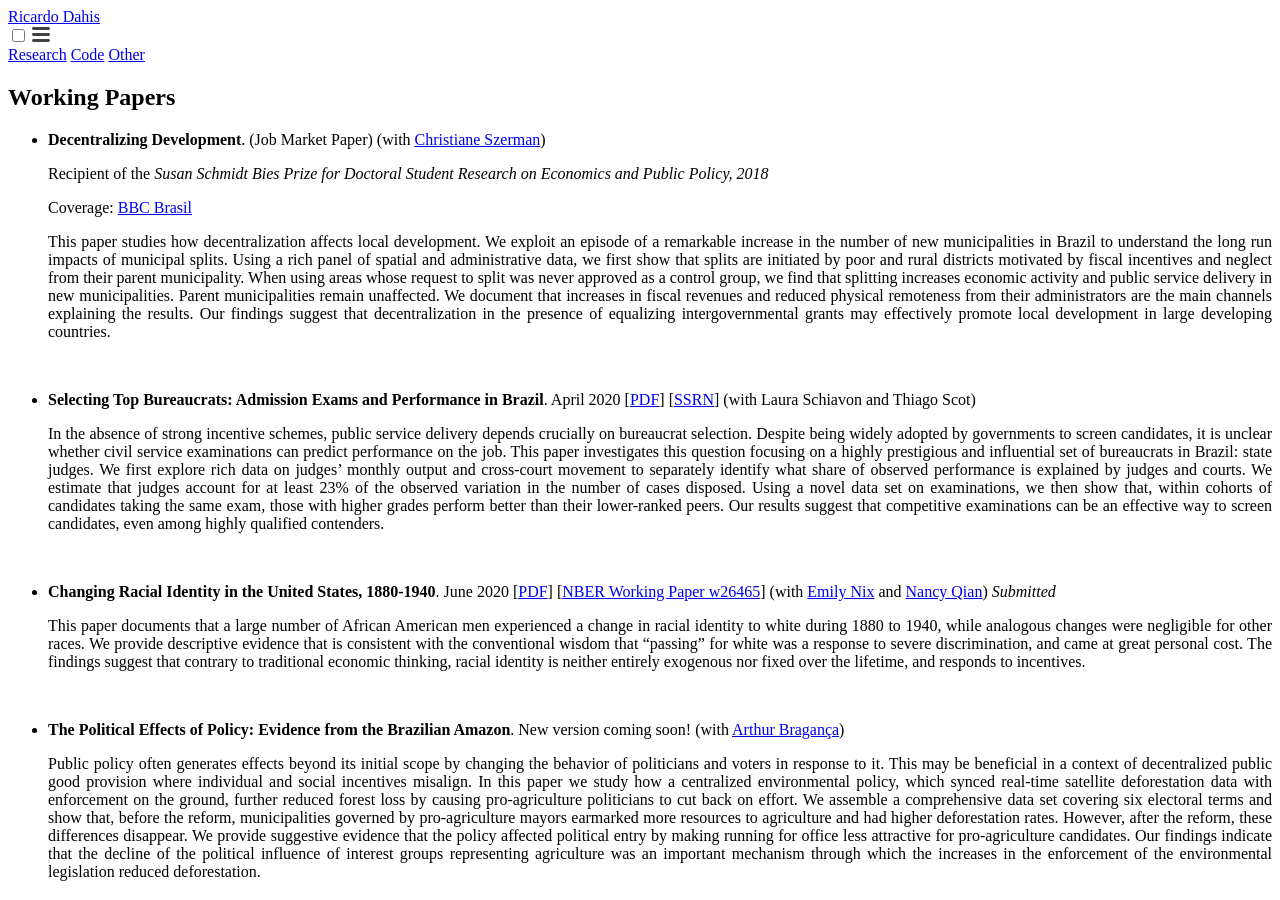
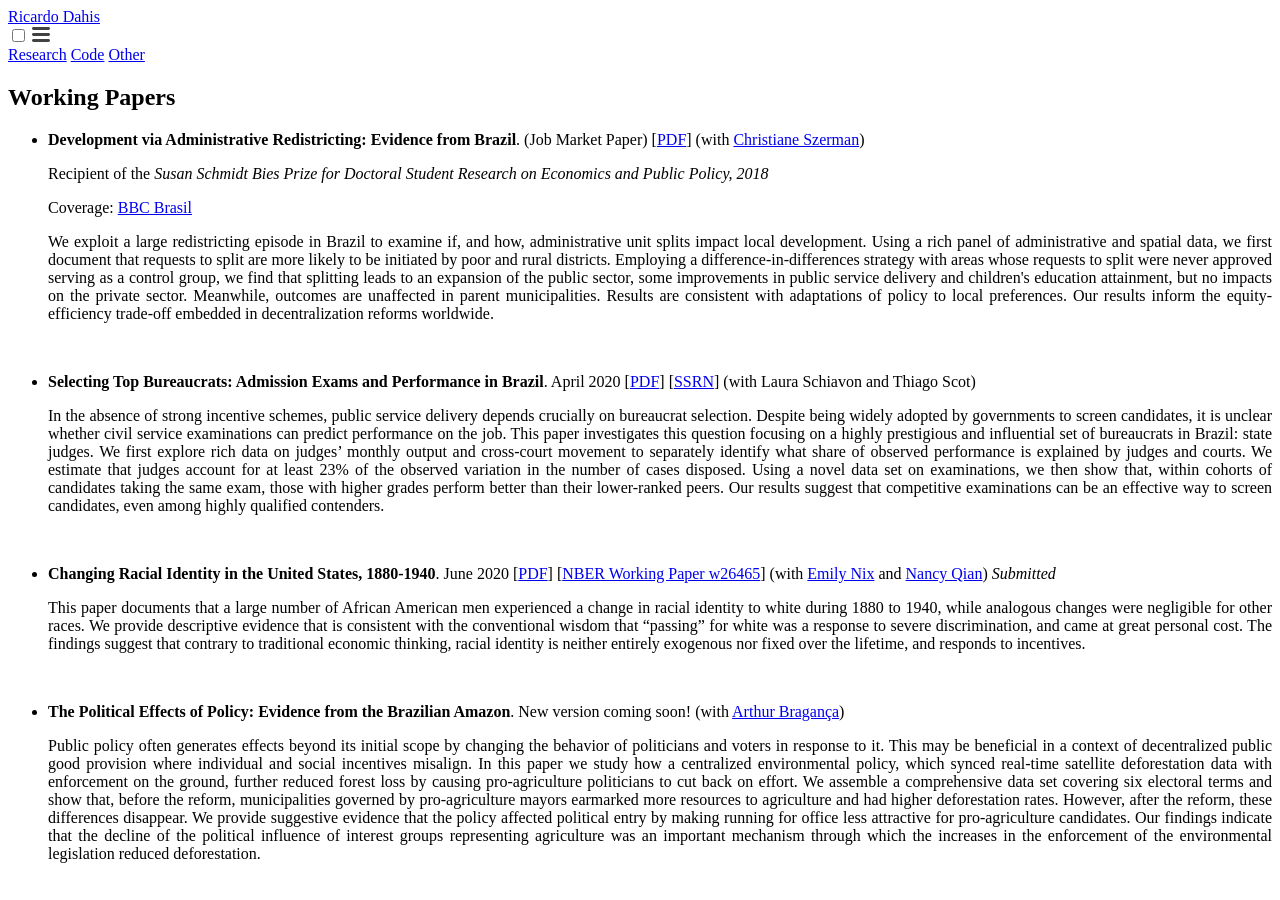
Before and after one commit to rdahis/rdahis.github.io, a Jekyll site: the page built from 1-research.md, in a window 1280 px wide and 900 px high. Built offline with Jekyll 4.4.1, drawn with Linux system fonts in a browser that asks for light colours; a script that is not in the unit is left out.

Commit message:
Update 1-research.md

```diff
--- a/1-research.md
+++ b/1-research.md
@@ -6,15 +6,13 @@ permalink: /research/
 
 # Working Papers
 
-[comment]: <> ([[PDF](/files/papers/Dahis_JMP.pdf){:target="_blank"}] )
-
-- **Decentralizing Development**. (Job Market Paper) (with [Christiane Szerman](https://scholar.princeton.edu/cszerman/bio){:target="_blank"})
+- **Development via Administrative Redistricting: Evidence from Brazil**. (Job Market Paper) [[PDF](/files/papers/Dahis_JMP.pdf){:target="_blank"}] (with [Christiane Szerman](https://scholar.princeton.edu/cszerman/bio){:target="_blank"})
 
     Recipient of the _Susan Schmidt Bies Prize for Doctoral Student Research on Economics and Public Policy, 2018_
 
     Coverage: [BBC Brasil](https://www.bbc.com/portuguese/brasil-50402258){:target="_blank"}
 
-   <p style="text-align: justify;"> This paper studies how decentralization affects local development. We exploit an episode of a remarkable increase in the number of new municipalities in Brazil to understand the long run impacts of municipal splits. Using a rich panel of spatial and administrative data, we first show that splits are initiated by poor and rural districts motivated by fiscal incentives and neglect from their parent municipality. When using areas whose request to split was never approved as a control group, we find that splitting increases economic activity and public service delivery in new municipalities. Parent municipalities remain unaffected. We document that increases in fiscal revenues and reduced physical remoteness from their administrators are the main channels explaining the results. Our findings suggest that decentralization in the presence of equalizing intergovernmental grants may effectively promote local development in large developing countries. </p>
+   <p style="text-align: justify;"> We exploit a large redistricting episode in Brazil to examine if, and how, administrative unit splits impact local development. Using a rich panel of administrative and spatial data, we first document that requests to split are more likely to be initiated by poor and rural districts. Employing a difference-in-differences strategy with areas whose requests to split were never approved serving as a control group, we find that splitting leads to an expansion of the public sector, some improvements in public service delivery and children's education attainment, but no impacts on the private sector. Meanwhile, outcomes are unaffected in parent municipalities. Results are consistent with adaptations of policy to local preferences. Our results inform the equity-efficiency trade-off embedded in decentralization reforms worldwide. </p>
 
 <br>
 - **Selecting Top Bureaucrats: Admission Exams and Performance in Brazil**. April 2020 [[PDF](/files/papers/DSS_Selecting_Top_Bureaucrats.pdf){:target="_blank"}] [[SSRN](https://ssrn.com/abstract=3584725){:target="_blank"}] (with Laura Schiavon and Thiago Scot)
```
